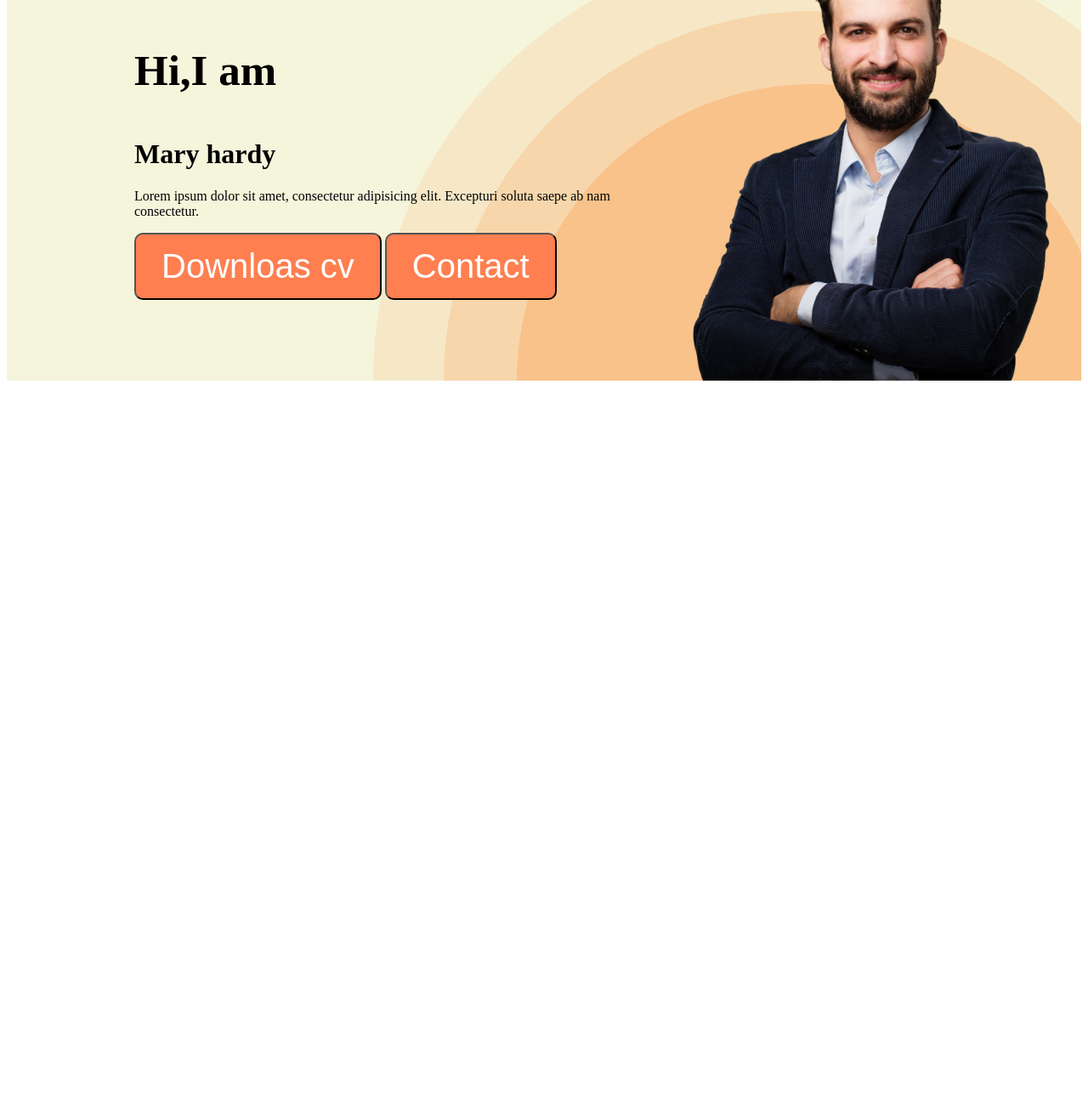
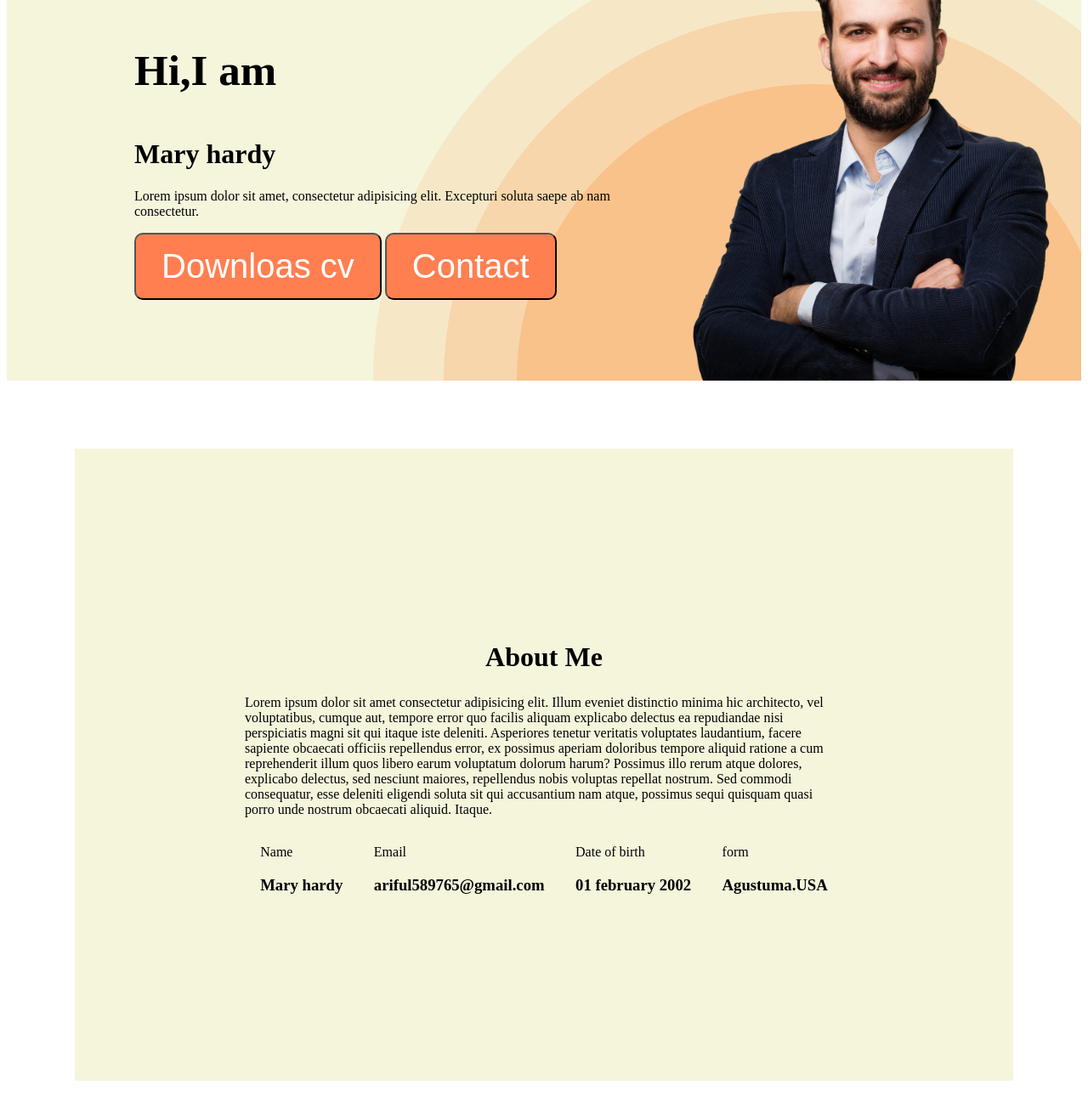
Before and after one commit to ariful324645/start-from--the--end, a plain HTML site: page portfolio.html in a window 1280 px wide. Shown: the part 290-1600 px from the top of the page at 85% size. Before the commit the page ends 800 px from the top, so only its background shows below. Drawn offline with Linux system fonts and the light colour scheme.

Commit message:
added portfolio website

```diff
--- a/portfolio.html
+++ b/portfolio.html
@@ -67,6 +67,33 @@
       border-radius: 10px;
       padding:15px 30px;
     }
+    .About{
+      font-size: xx-large;
+      font-weight: 700;
+      text-align: center;
+    }
+    main{
+      margin:80px;
+      /* height: 200px; */
+      /* width: 600px; */
+      background-color:beige;
+      padding:200px 200px;
+
+
+    }
+    .div{
+      display:flex;
+      justify-content: space-around;
+
+
+    }
+    .contain{
+      font-weight: 700px;
+    }
+
+
+
+
         </style>
        </head>
        <body>
@@ -88,7 +115,34 @@
             <button>Downloas cv</button>
             <button>Contact</button>
          </div>
-         <img src="images/hardy.png" height="540px" alt="">
+         <img src="images/hardy.png" height="540px"  alt="">
         </div>
+        <main>
+        <section class=contain>
+
+            <h2 class="About">About Me</h2>
+            <p class="paragraph">Lorem ipsum dolor sit amet consectetur adipisicing elit. Illum eveniet distinctio minima hic architecto, vel voluptatibus, cumque aut, tempore error quo facilis aliquam explicabo delectus ea repudiandae nisi perspiciatis magni sit qui itaque iste deleniti. Asperiores tenetur veritatis voluptates laudantium, facere sapiente obcaecati officiis repellendus error, ex possimus aperiam doloribus tempore aliquid ratione a cum reprehenderit illum quos libero earum voluptatum dolorum harum? Possimus illo rerum atque dolores, explicabo delectus, sed nesciunt maiores, repellendus nobis voluptas repellat nostrum. Sed commodi consequatur, esse deleniti eligendi soluta sit qui accusantium nam atque, possimus sequi quisquam quasi porro unde nostrum obcaecati aliquid. Itaque.</p>
+            <div class="div">
+              <section>
+               <p>Name</p>
+               <h1>Mary hardy</h1>
+              </section>
+              <section>
+               <p>Email</p>
+               <h1>ariful589765@gmail.com</h1>
+              </section>
+              <section>
+               <p>Date of birth</p>
+               <h1>01 february 2002</h1>
+              </section>
+              <section>
+               <p>form</p>
+               <h1>Agustuma.USA</h1>
+              </section>
+         </div>
+
+
+         </section>
+        </main>
        </body>
        </html>
```
Also changed, not shown: 1 other file.
